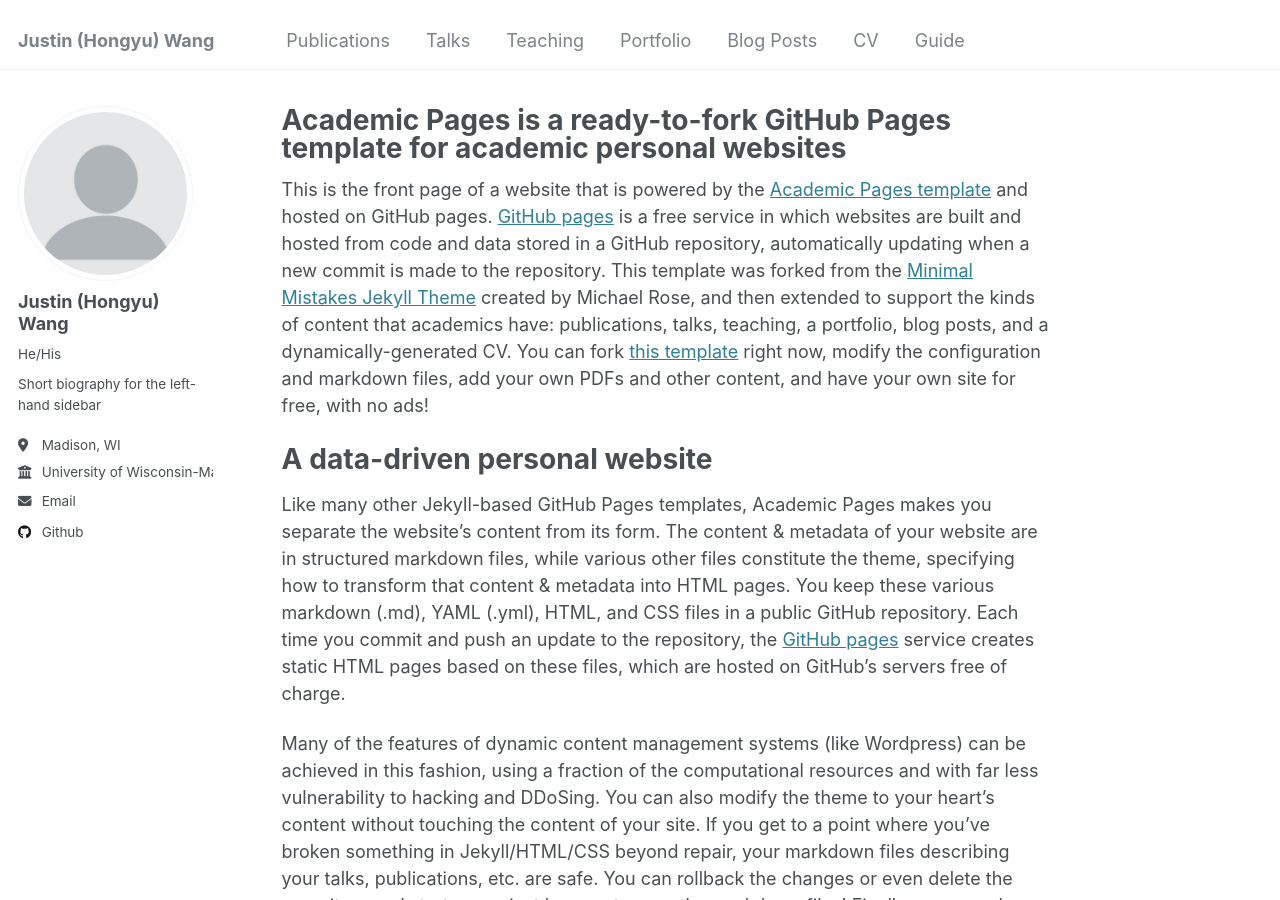
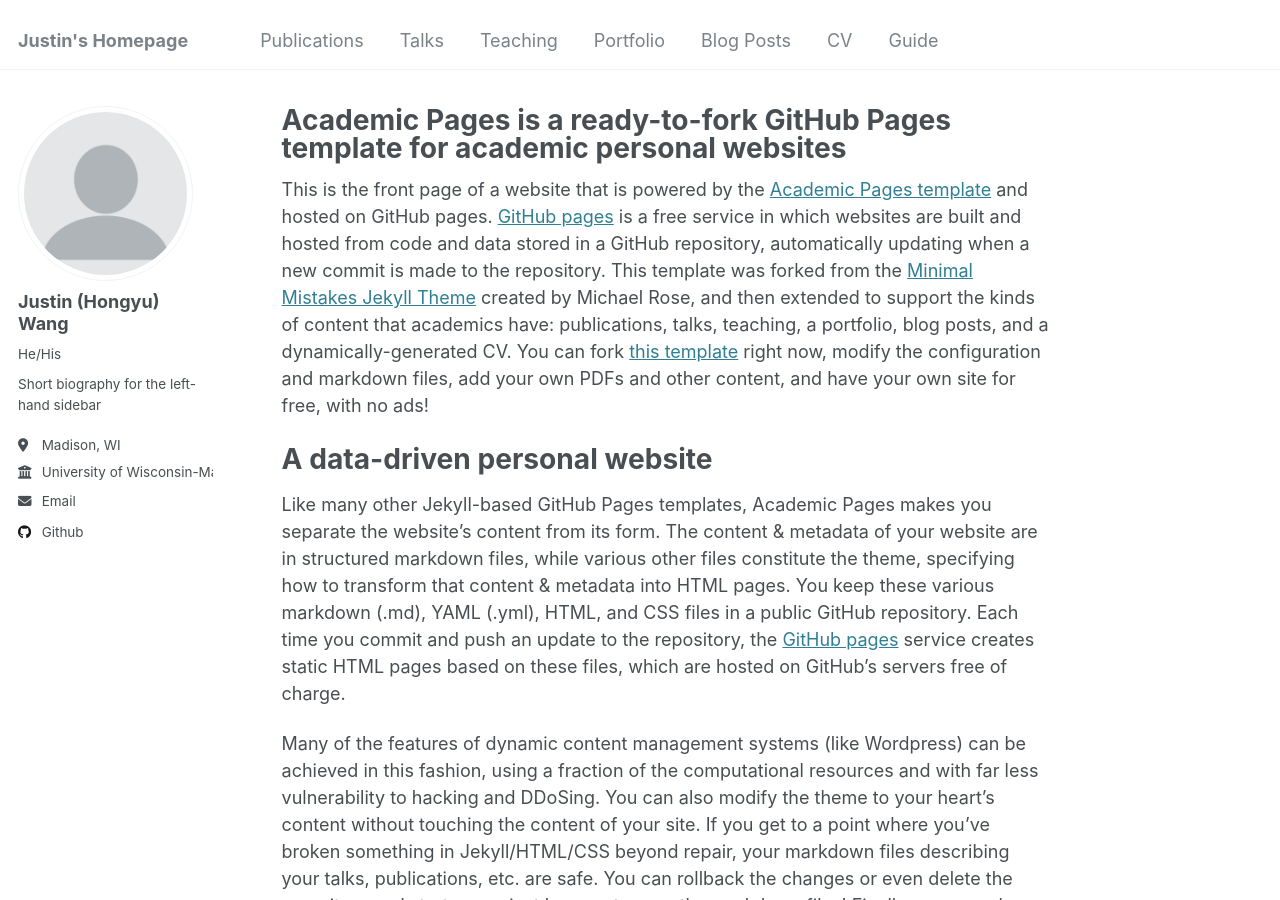
Before and after one commit to Hongyu0329/hongyu0329.github.io, a Jekyll site: the page built from _pages/about.md, in a window 1280 px wide and 900 px high. Built offline with Jekyll 4.4.1, drawn with Linux system fonts in a browser that asks for light colours.

Commit message:
Update _config.yml

```diff
--- a/_config.yml
+++ b/_config.yml
@@ -8,7 +8,7 @@
 
 # Basic Site Settings
 locale                   : "en-US"
-title                    : "Justin (Hongyu) Wang"
+title                    : "Justin's Homepage"
 title_separator          : "-"
 name                     : &name "Your Name"
 description              : &description "personal description"
```
